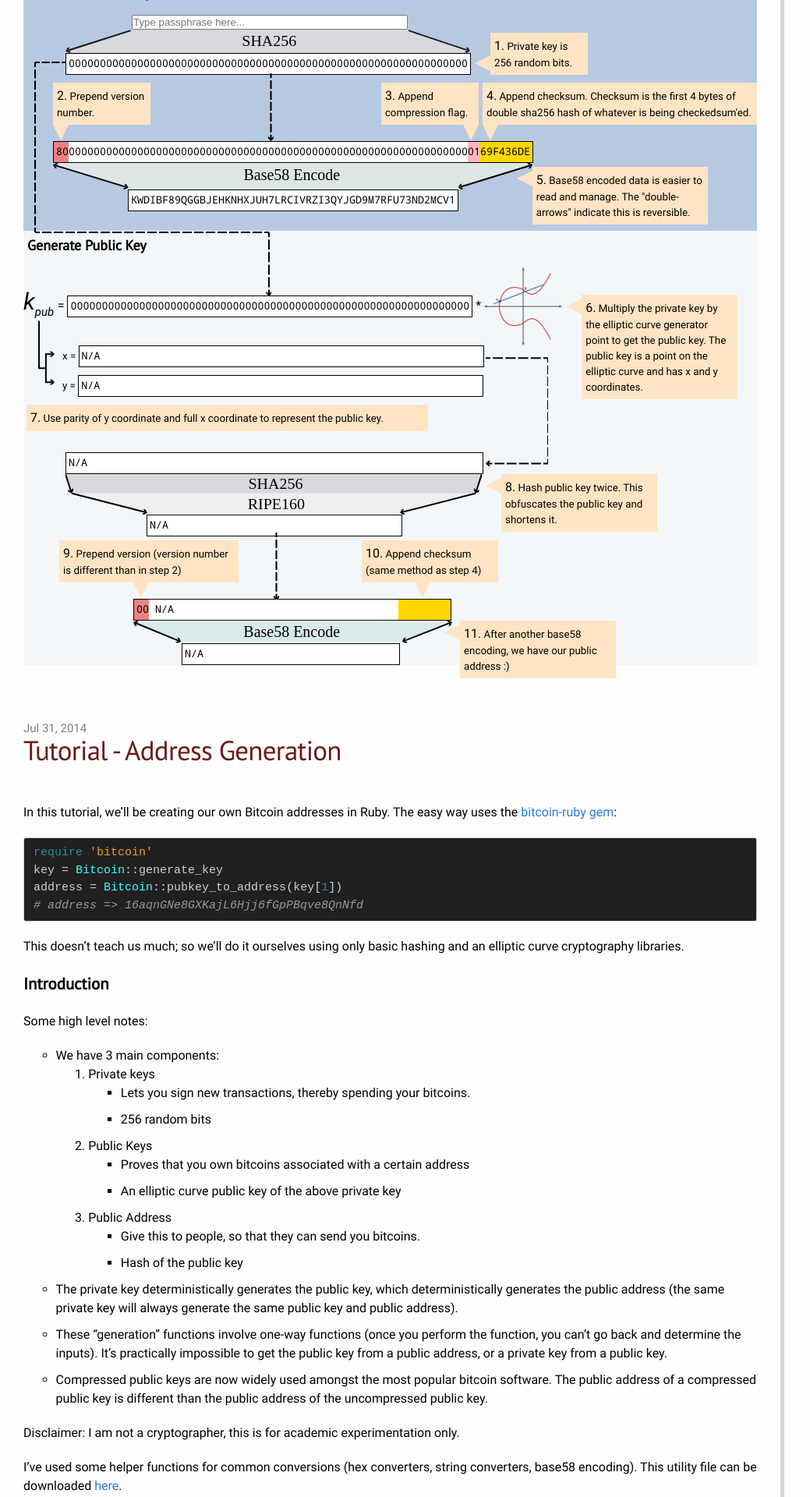
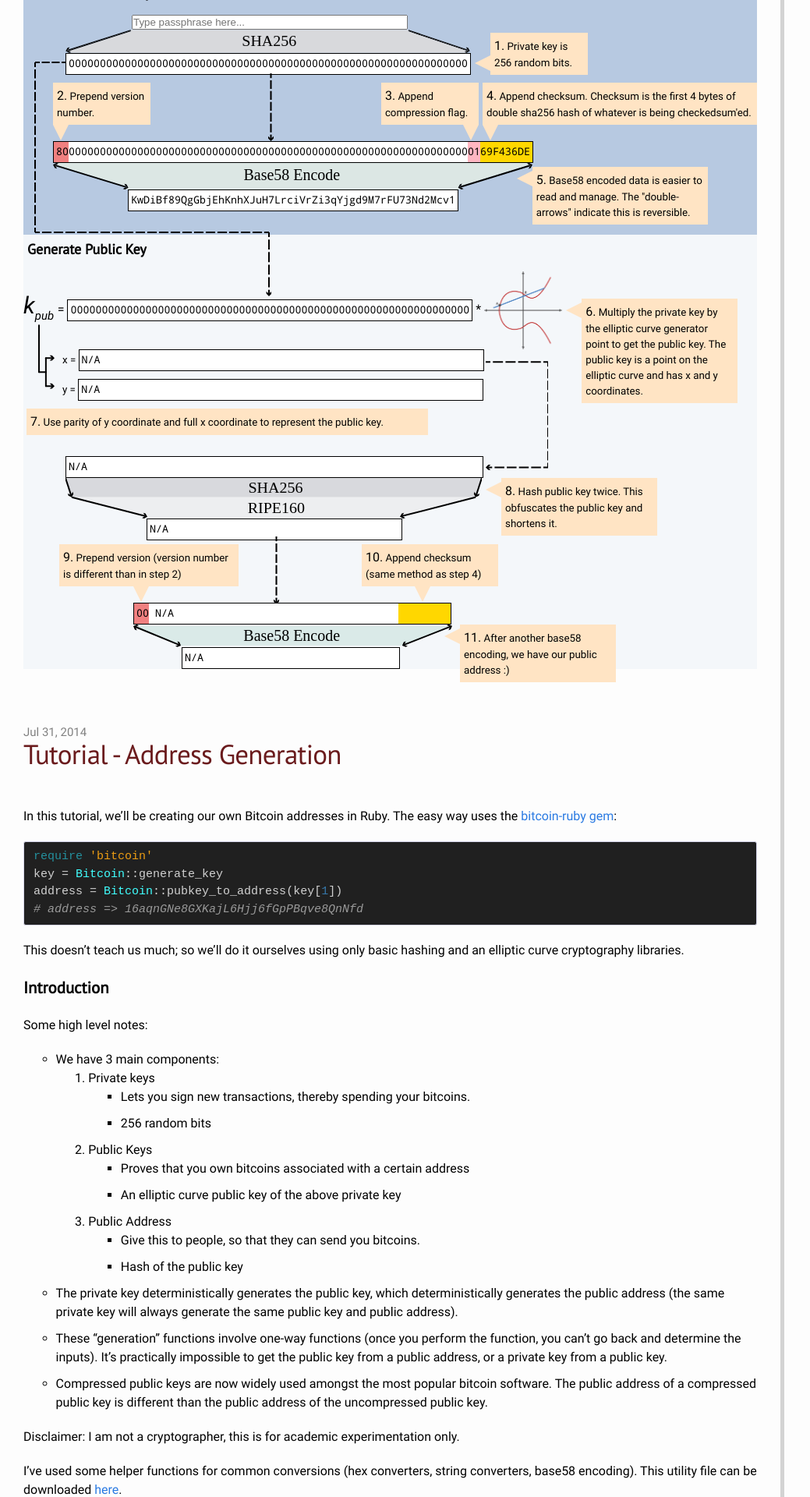
Before and after one commit to royalfork/royalfork.github.io, a Jekyll site: the page built from index.html, in a window 1280 px wide. Shown: the part 350-2270 px from the top of the page at 78% size, without its empty margins (0-1039 px from the left). Built offline with Jekyll 4.4.1, drawn with Linux system fonts in a browser that asks for light colours; formulas are drawn with MathJax 3; comment, search, counter and statistics services are not loaded.

Commit message:
Base58 case sensitivity bug fix

```diff
--- a/css/wallet-gen.css
+++ b/css/wallet-gen.css
@@ -9,7 +9,7 @@
 
 .private {
   background-color: #b7c9e1;
-  padding: 0 0 25px 0;
+  padding: 0 0 30px 0;
   margin-bottom: 0px;
 }
 
@@ -53,6 +53,7 @@
 
 .private-wif {
   margin-left: 96px;
+  text-transform: none !important;
 }
 
 /* Public Key */
```
